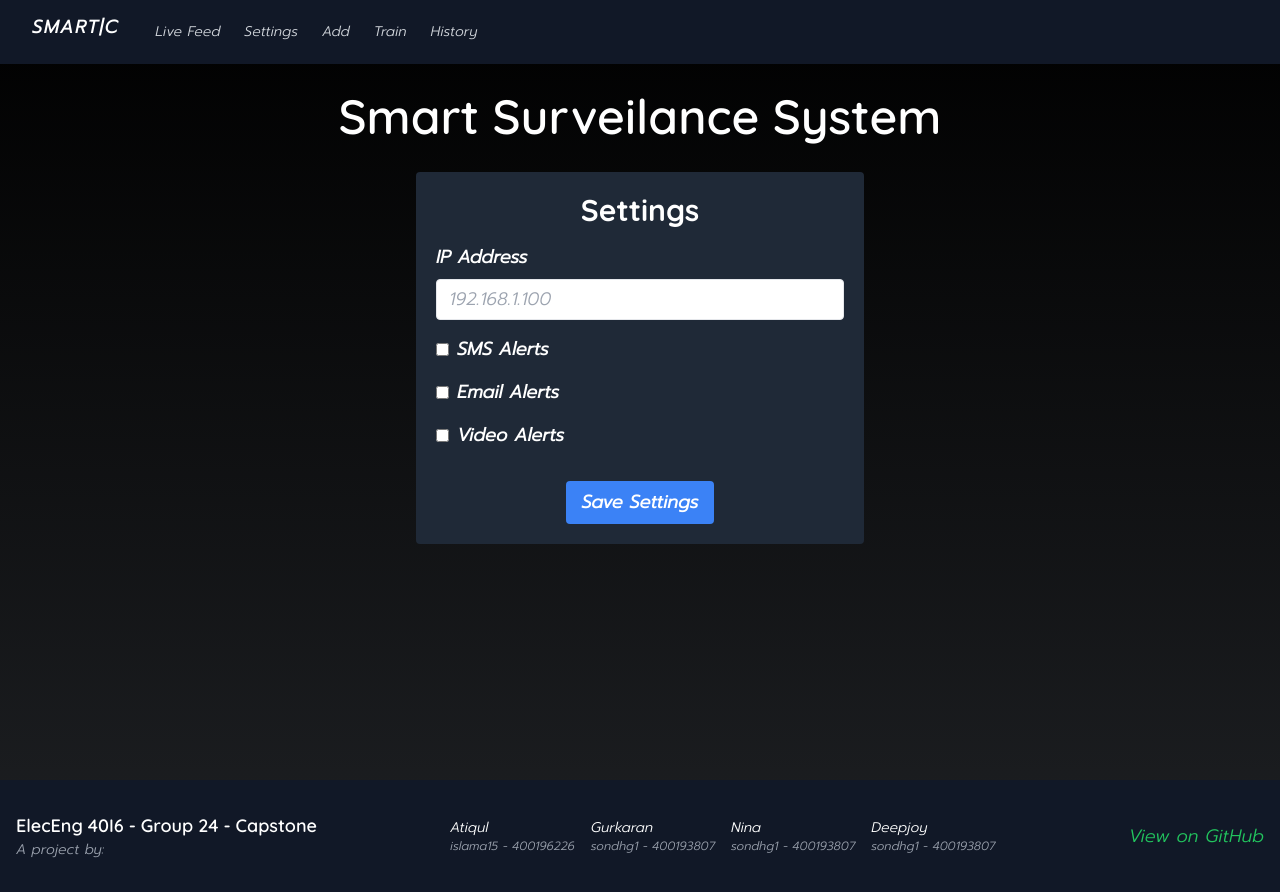
After one commit to Atiqul-Isla/smart-video-system, a Flask app: page /settings in a window 1280 px wide. The commit adds this page. Run offline with Flask 2, Linux system fonts and the light colour scheme; some libraries are stand-ins or nearby versions.

Commit message:
Added Settings page

```diff
--- a/app.py
+++ b/app.py
@@ -64,10 +64,10 @@ def train():
         return redirect(url_for('index'))
     return render_template('train.html')
 
-# @socketio.on("connect")
-# def connect(auth):
-#     print("Client connected")
-#     socketio.emit("connected", {"data": "Connected"})
+@app.route('/settings', methods=["POST", "GET"])
+def settings():
+    return render_template('settings.html')
+
 
 if __name__=="__main__":
     app.run(debug=True)
--- a/templates/index.html
+++ b/templates/index.html
@@ -29,7 +29,7 @@ h1, h2, h3, h4, h5, h6 {
     <script src="https://cdnjs.cloudflare.com/ajax/libs/socket.io/4.0.1/socket.io.js" integrity="sha512-q/dWJ3kcmjBLU4Qc47E4A9kTB4m3wuTY7vkFJDTZKjTs8jhyGQnaUrxa0Ytd0ssMZhbNua9hE+E7Qv1j+DyZwA==" crossorigin="anonymous"></script>
   </head>
 
-  <body>
+  <body class="max-h-screen">
     <div class="h-screen bg-gradient-to-b from-[black] to-[#1b1d20] text-white">
       <div id="navbar">
         <!-- <h1 class="text-sm pt-1 pl-2 text-gray-500">// ElecEng 40I6 - Group 24 - Capstone // Atiqul // Gurkaran // Nina // Deepjoy</h1> -->
@@ -54,7 +54,7 @@ h1, h2, h3, h4, h5, h6 {
                 <div class="hidden md:block md:ml-6">
                   <div class="flex">
                     <a href="{{ url_for('index') }}" class="px-3 py-2 rounded-md text-sm font-medium text-gray-300 hover:text-white hover:bg-gray-800 focus:outline-none focus:text-white focus:bg-gray-700 transition duration-150 ease-in-out">Live Feed</a>
-                    <a href="#" class="px-3 py-2 rounded-md text-sm font-medium text-gray-300 hover:text-white hover:bg-gray-800 focus:outline-none focus:text-white focus:bg-gray-700 transition duration-150 ease-in-out">Settings</a>
+                    <a href="{{ url_for('settings') }}" class="px-3 py-2 rounded-md text-sm font-medium text-gray-300 hover:text-white hover:bg-gray-800 focus:outline-none focus:text-white focus:bg-gray-700 transition duration-150 ease-in-out">Settings</a>
                     <a href="{{ url_for('add') }}" class="px-3 py-2 rounded-md text-sm font-medium text-gray-300 hover:text-white hover:bg-gray-800 focus:outline-none focus:text-white focus:bg-gray-700 transition duration-150 ease-in-out">Add</a>
                     <a href="{{ url_for('train') }}" class="px-3 py-2 rounded-md text-sm font-medium text-gray-300 hover:text-white hover:bg-gray-800 focus:outline-none focus:text-white focus:bg-gray-700 transition duration-150 ease-in-out">Train</a>
                     <a href="#" class="px-3 py-2 rounded-md text-sm font-medium text-gray-300 hover:text-white hover:bg-gray-800 focus:outline-none focus:text-white focus:bg-gray-700 transition duration-150 ease-in-out">History</a>
--- /dev/null
+++ b/templates/settings.html
@@ -0,0 +1,49 @@
+{% extends 'index.html' %}
+
+{% block content %}
+<div class="h-[80vh]">
+    <div class="container mx-auto py-8">
+        <div class="w-full max-w-md mx-auto bg-gray-800 rounded p-5">
+        <h1 class="text-3xl font-bold text-white mb-4 text-center">Settings</h1>
+        <form action="#" method="POST">
+            <div class="mb-4">
+            <label class="block text-white font-bold mb-2" for="ip-address">
+                IP Address
+            </label>
+            <input class="appearance-none border rounded w-full py-2 px-3 text-gray-700 leading-tight focus:outline-none focus:shadow-outline" id="ip-address" name="ip-address" type="text" placeholder="192.168.1.100">
+            </div>
+            <div class="mb-4">
+            <div class="flex items-center">
+                <input class="mr-2 leading-tight" type="checkbox" id="sms-alerts" name="sms-alerts">
+                <label class="text-white font-bold" for="sms-alerts">
+                SMS Alerts
+                </label>
+            </div>
+            </div>
+            <div class="mb-4">
+            <div class="flex items-center">
+                <input class="mr-2 leading-tight" type="checkbox" id="email-alerts" name="email-alerts">
+                <label class="text-white font-bold" for="email-alerts">
+                Email Alerts
+                </label>
+            </div>
+            </div>
+            <div class="mb-8">
+            <div class="flex items-center">
+                <input class="mr-2 leading-tight" type="checkbox" id="video-alerts" name="video-alerts">
+                <label class="text-white font-bold" for="video-alerts">
+                Video Alerts
+                </label>
+            </div>
+            </div>
+            <div class="flex justify-center">
+            <button class="bg-blue-500 hover:bg-blue-700 text-white font-bold py-2 px-4 rounded focus:outline-none focus:shadow-outline" type="submit">
+                Save Settings
+            </button>
+            </div>
+        </form>
+        </div>
+    </div>
+    <div class="h-16"></div>
+</div>
+{% endblock %}
--- a/templates/train.html
+++ b/templates/train.html
@@ -16,5 +16,3 @@
 </div>
 
 {% endblock %}
-
-{{ url_for('index') }}
```
Also changed, not shown: templates/home.html (+0 -38 lines), 1 other file.
